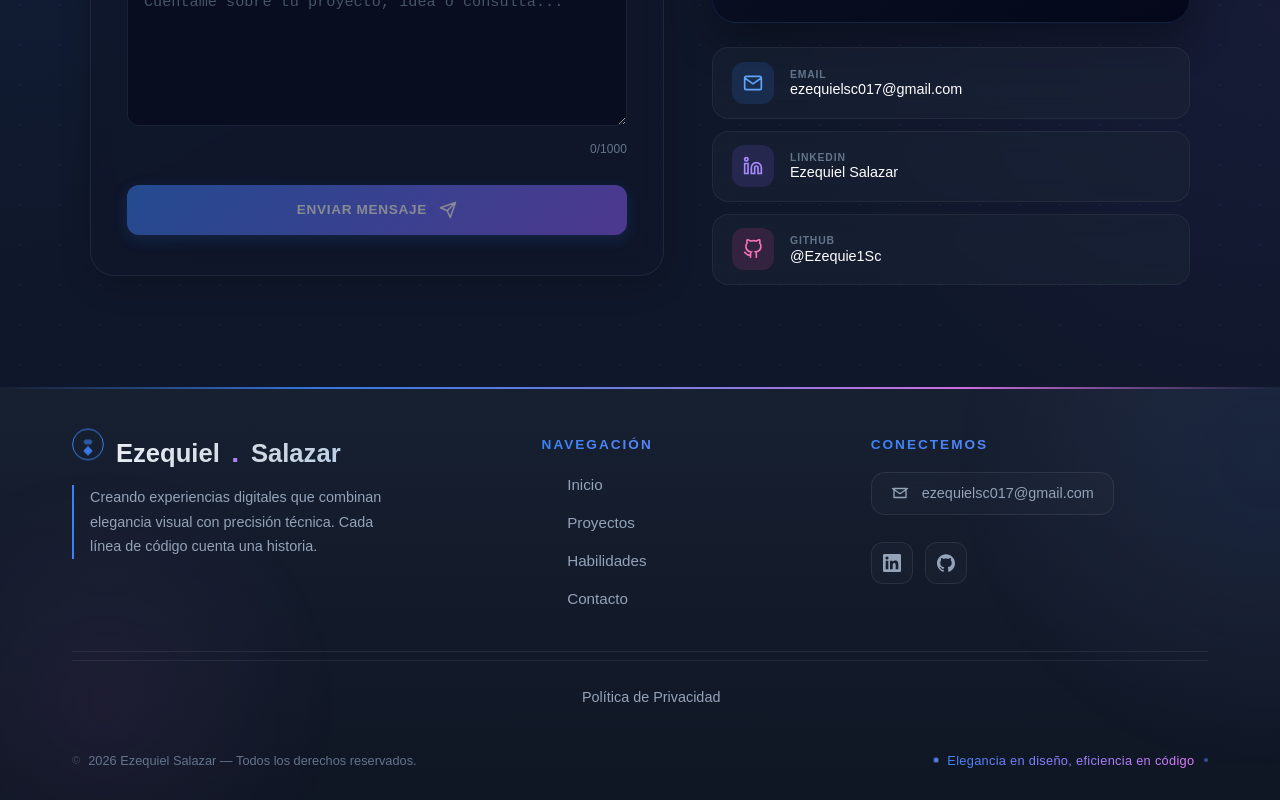
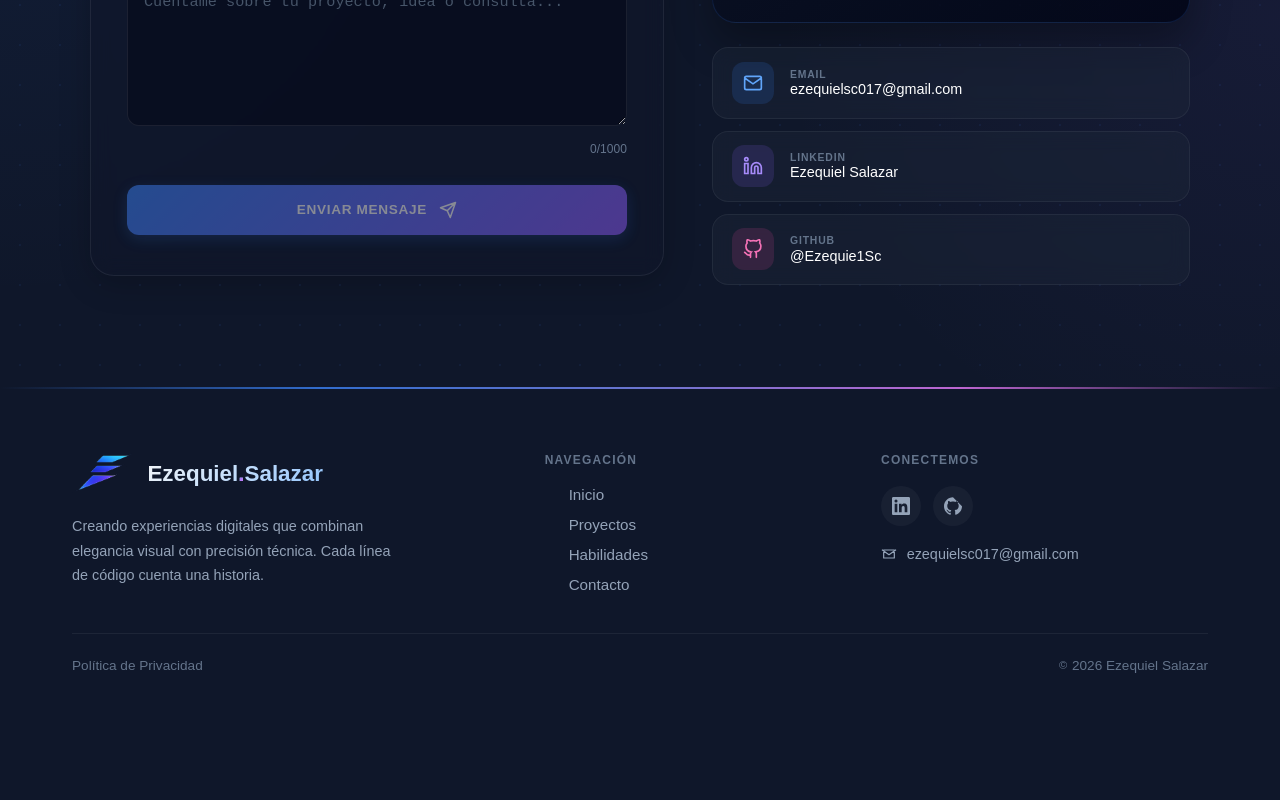
Before and after one commit to Ezequie1Sc/Portafolio, a React (Vite) app: page / in a window 1280 px wide. Shown: the part 11187-11987 px from the top of the page. After the commit the page ends 11892 px from the top, so only its background shows below. Built offline with nearby package versions, Linux system fonts and the light colour scheme.

Commit message:
feat: footer re diseñado

```diff
--- a/src/components/common/Footer.css
+++ b/src/components/common/Footer.css
@@ -1,18 +1,13 @@
-/* Footer.css - Versión completa */
-
 :root {
-  --ft-bg:          #172031;
-  --ft-accent-a:    #3b82f6;
-  --ft-accent-b:    #818cf8;
-  --ft-accent-c:    #e879f9;
-  --ft-text-light:  #f1f5f9;
-  --ft-text-mid:    #94a3b8;
-  --ft-text-dim:    #64748b;
-  --ft-border-light: rgba(255, 255, 255, 0.08);
-  --ft-border-hover: rgba(59, 130, 246, 0.4);
-  --ft-glow:        rgba(99, 102, 241, 0.12);
-  --ft-card-bg:     rgba(255, 255, 255, 0.02);
-  --ft-ease:        cubic-bezier(0.4, 0, 0.2, 1);
+  --ft-bg: #0f172a;
+  --ft-accent-a: #3b82f6;
+  --ft-accent-b: #818cf8;
+  --ft-accent-c: #e879f9;
+  --ft-text-light: #f1f5f9;
+  --ft-text-mid: #94a3b8;
+  --ft-text-dim: #64748b;
+  --ft-border-light: rgba(255, 255, 255, 0.06);
+  --ft-ease: cubic-bezier(0.4, 0, 0.2, 1);
 }
 
 /* Línea RGB superior */
@@ -27,70 +22,21 @@
     transparent 100%
   );
   opacity: 0.8;
-  position: relative;
-  animation: rgbPulse 4s ease-in-out infinite;
-}
-
-@keyframes rgbPulse {
-  0%, 100% { opacity: 0.6; }
-  50% { opacity: 1; }
 }
 
 /* Base del Footer */
 .footer {
+  background: var(--ft-bg);
   font-family: 'DM Sans', sans-serif;
-  background: linear-gradient(180deg, #172031 0%, #0f1624 100%);
   position: relative;
   overflow: hidden;
-}
-
-/* Efectos de fondo modernos */
-.footer::before {
-  content: '';
-  position: absolute;
-  top: -50%;
-  right: -20%;
-  width: 600px;
-  height: 600px;
-  background: radial-gradient(
-    circle,
-    rgba(59, 130, 246, 0.08) 0%,
-    rgba(129, 140, 248, 0.05) 30%,
-    transparent 70%
-  );
-  border-radius: 50%;
-  pointer-events: none;
-  animation: floatGlow 8s ease-in-out infinite;
-}
-
-.footer::after {
-  content: '';
-  position: absolute;
-  bottom: -30%;
-  left: -10%;
-  width: 500px;
-  height: 500px;
-  background: radial-gradient(
-    circle,
-    rgba(232, 121, 249, 0.06) 0%,
-    transparent 70%
-  );
-  border-radius: 50%;
-  pointer-events: none;
-  animation: floatGlow 10s ease-in-out infinite reverse;
-}
-
-@keyframes floatGlow {
-  0%, 100% { transform: translate(0, 0) scale(1); }
-  33% { transform: translate(30px, -20px) scale(1.05); }
-  66% { transform: translate(-20px, 30px) scale(0.95); }
 }
 
 /* Contenedor principal */
 .footer-container {
   max-width: 1200px;
   margin: 0 auto;
-  padding: 3rem 2rem 2rem;
+  padding: 4rem 2rem 2rem;
   position: relative;
   z-index: 1;
 }
@@ -99,31 +45,37 @@
 .footer-top {
   display: grid;
   grid-template-columns: 1.5fr 1fr 1.2fr;
-  gap: 3rem;
+  gap: 4rem;
   padding-bottom: 2.5rem;
   border-bottom: 1px solid var(--ft-border-light);
-  position: relative;
 }
 
 /* Sección Marca */
 .footer-brand-section {
   display: flex;
   flex-direction: column;
-  gap: 1rem;
+  gap: 1.2rem;
+}
+
+.footer-logo-wrapper {
+  display: flex;
+  align-items: center;
+  gap: 0.8rem;
+}
+
+.footer-logo-img {
+  height: 42px;
+  width: auto;
+  object-fit: contain;
 }
 
 .footer-logo {
   font-family: 'Syne', sans-serif;
-  font-size: 1.6rem;
+  font-size: 1.4rem;
   font-weight: 700;
   margin: 0;
   line-height: 1.2;
-  background: linear-gradient(
-    135deg,
-    var(--ft-text-light) 0%,
-    #cbd5e1 50%,
-    #93c5fd 100%
-  );
+  background: linear-gradient(135deg, var(--ft-text-light) 0%, #93c5fd 100%);
   -webkit-background-clip: text;
   -webkit-text-fill-color: transparent;
   background-clip: text;
@@ -142,53 +94,42 @@
   color: var(--ft-text-mid);
   margin: 0;
   max-width: 320px;
-  position: relative;
-  padding-left: 1rem;
-  border-left: 2px solid var(--ft-accent-a);
 }
 
-/* Sección Enlaces rápidos */
+/* Sección Enlaces */
 .footer-links-section h4,
 .footer-contact-section h4 {
-  font-family: 'Syne', sans-serif;
-  font-size: 0.85rem;
+  font-size: 0.75rem;
   font-weight: 600;
   text-transform: uppercase;
-  letter-spacing: 2px;
-  margin: 0 0 1.25rem 0;
-  background: linear-gradient(90deg, var(--ft-accent-a), var(--ft-accent-b));
-  -webkit-background-clip: text;
-  -webkit-text-fill-color: transparent;
-  background-clip: text;
+  letter-spacing: 0.1em;
+  color: var(--ft-text-dim);
+  margin: 0 0 1.2rem 0;
 }
 
 .footer-links-grid {
   display: flex;
   flex-direction: column;
-  gap: 0.85rem;
+  gap: 0.8rem;
 }
 
 .footer-link {
   color: var(--ft-text-mid);
   text-decoration: none;
   font-size: 0.95rem;
-  font-weight: 400;
   transition: all 0.3s var(--ft-ease);
   display: inline-flex;
   align-items: center;
   gap: 0.6rem;
   width: fit-content;
-  position: relative;
-  padding: 0.2rem 0;
 }
 
 .footer-link .link-arrow {
   opacity: 0;
-  transform: translateX(-10px);
+  transform: translateX(-8px);
   transition: all 0.3s var(--ft-ease);
   color: var(--ft-accent-a);
-  font-size: 1rem;
-  font-weight: 600;
+  font-size: 0.9rem;
 }
 
 .footer-link:hover {
@@ -201,73 +142,44 @@
   transform: translateX(0);
 }
 
-.footer-link::after {
-  content: '';
-  position: absolute;
-  bottom: -2px;
-  left: 0;
-  width: 0;
-  height: 1.5px;
-  background: linear-gradient(90deg, var(--ft-accent-a), var(--ft-accent-c));
-  transition: width 0.35s var(--ft-ease);
-  border-radius: 2px;
+/* Sección Contacto / Redes */
+.footer-social-links {
+  display: flex;
+  gap: 0.75rem;
+  margin-bottom: 1.2rem;
 }
 
-.footer-link:hover::after {
-  width: 100%;
+.footer-social-btn {
+  width: 40px;
+  height: 40px;
+  border-radius: 50%;
+  background: rgba(255, 255, 255, 0.04);
+  color: var(--ft-text-mid);
+  display: flex;
+  align-items: center;
+  justify-content: center;
+  text-decoration: none;
+  transition: all 0.3s var(--ft-ease);
 }
 
-/* Sección Contacto */
-.footer-contact-info {
-  display: flex;
-  flex-direction: column;
-  gap: 1.2rem;
+.footer-social-btn:hover {
+  background: linear-gradient(135deg, var(--ft-accent-a), var(--ft-accent-b));
+  color: white;
+  transform: translateY(-3px);
 }
 
 .footer-email-link {
   display: inline-flex;
   align-items: center;
-  gap: 0.8rem;
+  gap: 0.6rem;
   color: var(--ft-text-mid);
   text-decoration: none;
   font-size: 0.9rem;
-  padding: 0.7rem 1.2rem;
-  background: var(--ft-card-bg);
-  border: 1px solid var(--ft-border-light);
-  border-radius: 14px;
   transition: all 0.3s var(--ft-ease);
-  width: fit-content;
-  backdrop-filter: blur(10px);
-  position: relative;
-  overflow: hidden;
-}
-
-.footer-email-link::before {
-  content: '';
-  position: absolute;
-  top: 0;
-  left: -100%;
-  width: 100%;
-  height: 100%;
-  background: linear-gradient(
-    90deg,
-    transparent,
-    rgba(255, 255, 255, 0.05),
-    transparent
-  );
-  transition: left 0.5s var(--ft-ease);
-}
-
-.footer-email-link:hover::before {
-  left: 100%;
 }
 
 .footer-email-link:hover {
-  background: rgba(59, 130, 246, 0.1);
-  border-color: var(--ft-border-hover);
   color: var(--ft-text-light);
-  transform: translateY(-3px);
-  box-shadow: 0 10px 25px -5px rgba(59, 130, 246, 0.2);
 }
 
 .footer-email-link svg {
@@ -279,190 +191,54 @@
   color: var(--ft-accent-a);
 }
 
-.footer-social-links {
-  display: flex;
-  gap: 0.75rem;
-  margin-top: 0.5rem;
-}
-
-.footer-social-btn {
-  width: 42px;
-  height: 42px;
-  border-radius: 12px;
-  background: var(--ft-card-bg);
-  border: 1px solid var(--ft-border-light);
-  color: var(--ft-text-mid);
-  display: flex;
-  align-items: center;
-  justify-content: center;
-  text-decoration: none;
-  transition: all 0.3s var(--ft-ease);
-  backdrop-filter: blur(10px);
-  position: relative;
-  overflow: hidden;
-}
-
-.footer-social-btn::before {
-  content: '';
-  position: absolute;
-  top: 50%;
-  left: 50%;
-  width: 0;
-  height: 0;
-  border-radius: 50%;
-  background: radial-gradient(
-    circle,
-    rgba(59, 130, 246, 0.4) 0%,
-    transparent 70%
-  );
-  transition: width 0.4s var(--ft-ease), height 0.4s var(--ft-ease);
-  transform: translate(-50%, -50%);
-}
-
-.footer-social-btn:hover::before {
-  width: 150%;
-  height: 150%;
-}
-
-.footer-social-btn:hover {
-  background: linear-gradient(135deg, var(--ft-accent-a), var(--ft-accent-b));
-  border-color: transparent;
-  color: white;
-  transform: translateY(-4px) scale(1.05);
-  box-shadow: 0 15px 30px -8px rgba(59, 130, 246, 0.4);
-}
-
-.footer-social-btn svg {
-  position: relative;
-  z-index: 1;
-  transition: transform 0.3s var(--ft-ease);
-}
-
-.footer-social-btn:hover svg {
-  transform: scale(1.15);
-}
-
-/* Sección Legal - Política de Privacidad */
-.footer-legal {
-  display: flex;
-  justify-content: center;
-  align-items: center;
-  gap: 2rem;
-  padding: 1.5rem 0 1rem;
-  margin-top: 0.5rem;
-  border-top: 1px solid rgba(148, 163, 184, 0.12);
-  flex-wrap: wrap;
-}
-
-.footer-legal-link {
-  color: #94a3b8;
-  font-size: 0.9rem;
-  font-weight: 500;
-  text-decoration: none;
-  transition: all 0.3s var(--ft-ease);
-  position: relative;
-  padding: 0.25rem 0;
-  display: inline-flex;
-  align-items: center;
-  gap: 0.5rem;
-}
-
-/* Icono decorativo para el enlace legal */
-.footer-legal-link::before {
-  content: '→';
-  opacity: 0;
-  transform: translateX(-8px);
-  transition: all 0.3s var(--ft-ease);
-  color: var(--ft-accent-a);
-  font-weight: 600;
-}
-
-.footer-legal-link:hover::before {
-  opacity: 1;
-  transform: translateX(0);
-}
-
-.footer-legal-link:hover {
-  color: #60a5fa;
-  transform: translateX(6px);
-}
-
-/* Línea decorativa bajo el enlace legal */
-.footer-legal-link::after {
-  content: '';
-  position: absolute;
-  bottom: -2px;
-  left: 0;
-  width: 0;
-  height: 2px;
-  background: linear-gradient(90deg, var(--ft-accent-a), var(--ft-accent-b));
-  transition: width 0.35s var(--ft-ease);
-  border-radius: 2px;
-}
-
-.footer-legal-link:hover::after {
-  width: 100%;
-}
-
 /* Barra inferior */
 .footer-bottom {
   display: flex;
   justify-content: space-between;
   align-items: center;
-  padding-top: 1.75rem;
+  padding-top: 1.5rem;
   flex-wrap: wrap;
   gap: 1rem;
 }
 
+.footer-legal {
+  display: flex;
+  align-items: center;
+  gap: 2rem;
+}
+
+.footer-legal-link {
+  background: none;
+  border: none;
+  cursor: pointer;
+  font-family: inherit;
+  color: var(--ft-text-dim);
+  font-size: 0.85rem;
+  transition: all 0.3s var(--ft-ease);
+  padding: 0;
+}
+
+.footer-legal-link:hover {
+  color: var(--ft-text-light);
+}
+
 .footer-copyright {
-  font-size: 0.8rem;
+  font-size: 0.85rem;
   color: var(--ft-text-dim);
   margin: 0;
   display: flex;
   align-items: center;
-  gap: 0.5rem;
+  gap: 0.3rem;
 }
 
 .copyright-icon {
-  opacity: 0.5;
   font-size: 0.7rem;
-}
-
-.footer-tagline {
-  font-size: 0.8rem;
-  margin: 0;
-  display: flex;
-  align-items: center;
-  gap: 0.6rem;
-  background: linear-gradient(90deg, var(--ft-accent-a), var(--ft-accent-c));
-  -webkit-background-clip: text;
-  -webkit-text-fill-color: transparent;
-  background-clip: text;
-  font-weight: 500;
-  letter-spacing: 0.3px;
-}
-
-.tagline-dot {
-  width: 4px;
-  height: 4px;
-  background: linear-gradient(135deg, var(--ft-accent-a), var(--ft-accent-b));
-  border-radius: 50%;
-  animation: dotPulse 2s ease-in-out infinite;
-}
-
-.tagline-dot:last-child {
-  animation-delay: 1s;
-}
-
-@keyframes dotPulse {
-  0%, 100% { opacity: 0.4; transform: scale(1); }
-  50% { opacity: 1; transform: scale(1.3); }
 }
 
 /* ============================================================
    RESPONSIVE
    ============================================================ */
-@media (max-width: 900px) {
+@media (max-width: 1024px) {
   .footer-top {
     grid-template-columns: 1fr 1fr;
     gap: 2.5rem;
@@ -475,26 +251,11 @@
   .footer-description {
     max-width: 100%;
   }
-
-  .footer-logo {
-    font-size: 1.4rem;
-  }
 }
 
 @media (max-width: 768px) {
-  .footer-legal {
-    gap: 1.5rem;
-    padding: 1.2rem 0 0.8rem;
-  }
-
-  .footer-legal-link {
-    font-size: 0.85rem;
-  }
-}
-
-@media (max-width: 600px) {
   .footer-container {
-    padding: 2.5rem 1.5rem 1.5rem;
+    padding: 3rem 1.5rem 1.5rem;
   }
 
   .footer-top {
@@ -503,14 +264,9 @@
     padding-bottom: 2rem;
   }
 
-  .footer-legal {
-    flex-direction: column;
-    gap: 1rem;
-    align-items: flex-start;
-  }
-
-  .footer-legal-link::before {
-    font-size: 0.8rem;
+  .footer-links-section h4,
+  .footer-contact-section h4 {
+    margin-top: 0.5rem;
   }
 
   .footer-bottom {
@@ -518,55 +274,21 @@
     align-items: flex-start;
     gap: 0.75rem;
   }
+}
 
-  .footer-email-link {
-    width: 100%;
-    justify-content: center;
+@media (max-width: 480px) {
+  .footer-logo-img {
+    height: 34px;
   }
 
-  .footer-social-links {
-    justify-content: center;
-  }
-
-  .footer-tagline {
-    font-size: 0.75rem;
+  .footer-logo {
+    font-size: 1.2rem;
   }
 }
 
-@media (max-width: 400px) {
-  .footer-email-link {
-    font-size: 0.8rem;
-    padding: 0.6rem 1rem;
-  }
-
-  .footer-social-btn {
-    width: 38px;
-    height: 38px;
-  }
-
-  .footer-legal-link {
-    font-size: 0.8rem;
-  }
-}
-
-/* Animación de entrada para el footer */
-@keyframes footerFadeIn {
-  from {
-    opacity: 0;
-    transform: translateY(30px);
-  }
-  to {
-    opacity: 1;
-    transform: translateY(0);
-  }
-}
-
-.footer {
-  animation: footerFadeIn 0.8s var(--ft-ease) forwards;
-}
-/* Añade estos estilos al final de tu Footer.css */
-
-/* Estilos del Modal de Política de Privacidad */
+/* ============================================================
+   PRIVACY MODAL
+   ============================================================ */
 .privacy-modal-overlay {
   position: fixed;
   top: 0;
@@ -584,12 +306,8 @@
 }
 
 @keyframes fadeIn {
-  from {
-    opacity: 0;
-  }
-  to {
-    opacity: 1;
-  }
+  from { opacity: 0; }
+  to { opacity: 1; }
 }
 
 .privacy-modal-container {
@@ -744,15 +462,6 @@
   font-size: 0.85rem;
 }
 
-/* Actualizar el enlace legal para que sea un botón */
-.footer-legal-link {
-  background: none;
-  border: none;
-  cursor: pointer;
-  font-family: inherit;
-}
-
-/* Responsive para el modal */
 @media (max-width: 768px) {
   .privacy-modal-overlay {
     padding: 1rem;
@@ -789,39 +498,3 @@
     height: 18px;
   }
 }
-/* Logo icon styling */
-.footer-logo {
-  display: flex;
-  align-items: center;
-  gap: 0.75rem;
-}
-
-.footer-logo-icon {
-  display: flex;
-  align-items: center;
-  justify-content: center;
-  flex-shrink: 0;
-  animation: logoFloat 4s ease-in-out infinite;
-}
-
-.footer-logo-icon svg {
-  width: 32px;
-  height: 32px;
-}
-
-@keyframes logoFloat {
-  0%, 100% {
-    transform: translateY(0);
-  }
-  50% {
-    transform: translateY(-3px);
-  }
-}
-
-/* Responsive adjustments for the logo */
-@media (max-width: 600px) {
-  .footer-logo-icon svg {
-    width: 28px;
-    height: 28px;
-  }
-}
--- a/src/components/common/Footer.tsx
+++ b/src/components/common/Footer.tsx
@@ -40,7 +40,7 @@ const SOCIAL_LINKS = [
           .645 1.653.24 2.873.12 3.176.765.84 1.23 1.91 1.23 3.22 0 4.61
           -2.805 5.625-5.475 5.92.42.36.81 1.096.81 2.22 0 1.606-.015
           2.896-.015 3.286 0 .315.21.69.825.57C20.565 22.092 24 17.592 24
-          12.297c0-6.627-5.373-12-12-12"/>
+          12.297c0-6.627-5.373-12-12"/>
       </svg>
     ),
   },
@@ -68,34 +68,23 @@ const Footer = () => {
 
         <div className="footer-container">
           <div className="footer-top">
+            {/* Marca */}
             <div className="footer-brand-section">
+              <div className="footer-logo-wrapper">
+                <img src="./e_logo.png" alt="Ezequiel Salazar Logo" className="footer-logo-img" />
                 <h2 className="footer-logo">
-               <span className="footer-logo-icon">
-  <svg width="32" height="32" viewBox="0 0 100 100" fill="none" xmlns="http://www.w3.org/2000/svg">
-    <circle cx="50" cy="50" r="48" stroke="url(#logoGradient)" strokeWidth="3"/>
-    <path d="M35 70L50 55L65 70L50 85L35 70Z" fill="url(#logoGradient)" opacity="0.9"/>
-    <path d="M42 50L58 50L65 42L58 34L42 34L35 42L42 50Z" fill="url(#logoGradient)" opacity="0.6"/>
-    <defs>
-      <linearGradient id="logoGradient" x1="0" y1="0" x2="100" y2="100">
-        <stop offset="0%" stopColor="#3b82f6"/>
-        <stop offset="50%" stopColor="#818cf8"/>
-        <stop offset="100%" stopColor="#e879f9"/>
-      </linearGradient>
-    </defs>
-  </svg>
-</span>
                   Ezequiel<span className="footer-logo-accent">.</span>Salazar
                 </h2>
-
+              </div>
               <p className="footer-description">
                 Creando experiencias digitales que combinan elegancia visual con
                 precisión técnica. Cada línea de código cuenta una historia.
               </p>
             </div>
 
+            {/* Navegación */}
             <div className="footer-links-section">
               <h4>Navegación</h4>
-
               <div className="footer-links-grid">
                 {NAV_LINKS.map(({ label, href }) => (
                   <a
@@ -111,31 +100,9 @@ const Footer = () => {
               </div>
             </div>
 
+            {/* Redes Sociales */}
             <div className="footer-contact-section">
               <h4>Conectemos</h4>
-
-              <div className="footer-contact-info">
-                <a
-                  href="mailto:ezequielsc017@gmail.com"
-                  className="footer-email-link"
-                >
-                  <svg
-                    width="18"
-                    height="18"
-                    viewBox="0 0 24 24"
-                    fill="none"
-                    stroke="currentColor"
-                    strokeWidth="1.8"
-                  >
-                    <path
-                      d="M22 6L12 13L2 6M4 6h16v12H4V6z"
-                      strokeLinecap="round"
-                      strokeLinejoin="round"
-                    />
-                  </svg>
-                  ezequielsc017@gmail.com
-                </a>
-
               <div className="footer-social-links">
                 {SOCIAL_LINKS.map(({ label, href, icon }) => (
                   <a
@@ -150,10 +117,26 @@ const Footer = () => {
                   </a>
                 ))}
               </div>
-              </div>
+              <a
+                href="mailto:ezequielsc017@gmail.com"
+                className="footer-email-link"
+              >
+                <svg
+                  width="16"
+                  height="16"
+                  viewBox="0 0 24 24"
+                  fill="none"
+                  stroke="currentColor"
+                  strokeWidth="1.8"
+                >
+                  <path d="M22 6L12 13L2 6M4 6h16v12H4V6z" strokeLinecap="round" strokeLinejoin="round" />
+                </svg>
+                ezequielsc017@gmail.com
+              </a>
             </div>
           </div>
 
+          <div className="footer-bottom">
             <div className="footer-legal">
               <button
                 className="footer-legal-link"
@@ -163,16 +146,9 @@ const Footer = () => {
               </button>
             </div>
 
-          <div className="footer-bottom">
             <p className="footer-copyright">
               <span className="copyright-icon">©</span>
-              {year} Ezequiel Salazar — Todos los derechos reservados.
-            </p>
-
-            <p className="footer-tagline">
-              <span className="tagline-dot"></span>
-              Elegancia en diseño, eficiencia en código
-              <span className="tagline-dot"></span>
+              {year} Ezequiel Salazar
             </p>
           </div>
         </div>
@@ -191,12 +167,8 @@ const Footer = () => {
 
             <div className="privacy-modal-content">
               <span className="privacy-badge">Portafolio personal</span>
-
               <h1>Política de Privacidad</h1>
-
-              <p className="privacy-updated">
-                Última actualización: Junio 2026
-              </p>
+              <p className="privacy-updated">Última actualización: Junio 2026</p>
 
               <div className="info-section">
                 <svg className="info-icon" width="22" height="22" viewBox="0 0 24 24" fill="none" stroke="currentColor" strokeWidth="1.8">
@@ -286,7 +258,7 @@ const Footer = () => {
                 </svg>
                 <div>
                   <strong>Orlando Ezequiel Salazar Cruz</strong>
-                  <span>         ---Desarrollador de Software</span>
+                  <span>Desarrollador de Software</span>
                 </div>
               </div>
             </div>
```
Lines whose indentation alone changed are shown as unchanged.
